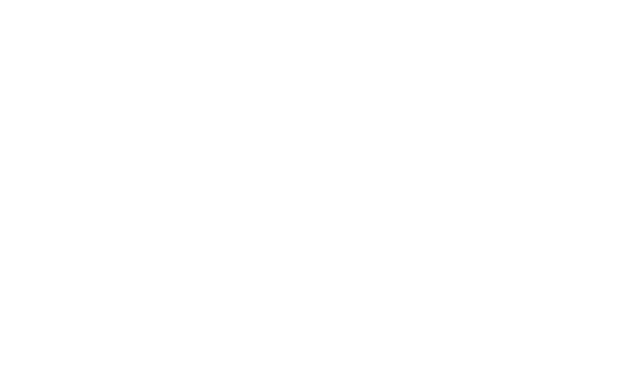
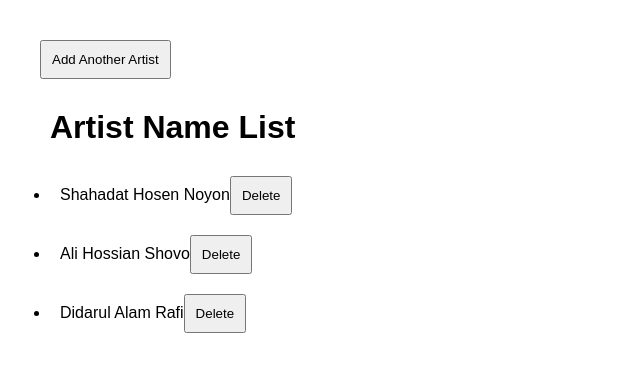
Before and after one commit to noyon8987/008_INTERACTIVE_REACT_TUTORIAL_PRACTICE_008, a React (Vite) app in the folder React_Tutorial/: page / in a window 1280 px wide. Shown: the top 372 px of the page, without its empty margins (0-640 px from the left). Built offline with nearby package versions, Linux system fonts and the light colour scheme.

Commit message:
React Start Management is Added

```diff
--- a/React_Tutorial/src/App.jsx
+++ b/React_Tutorial/src/App.jsx
@@ -5,6 +5,8 @@
 import ForEach from "./components/ForEach";
 import Map from "./components/Map";
 import Filter from "./components/Filter";
+import Count_State from "./state_components/Count_State";
+import Array_State from "./state_components/Array_State";
 
 export default function App() {
   return (
@@ -14,6 +16,8 @@
     {/* <ForEach/> */}
     {/* <Map/> */}
     {/* <Filter/> */}
+    {/* <Count_State/> */}
+    <Array_State/>
     </>
   )
 }
--- /dev/null
+++ b/React_Tutorial/src/database/Array_Data.jsx
@@ -0,0 +1,6 @@
+const artists = [
+  { id: 0, name: "Shahadat Hosen Noyon" },
+  { id: 1, name: "Ali Hossian Shovo" },
+  { id: 2, name: "Didarul Alam Rafi" },
+];
+export default artists;
--- /dev/null
+++ b/React_Tutorial/src/state_components/Array_State.jsx
@@ -0,0 +1,36 @@
+import { useState } from "react";
+import intialArtists from "../database/Array_Data";
+
+export default function Array_State() {
+  const [artists, setArtists] = useState(intialArtists);
+
+  const handleAddArtist = () => {
+    const newArtist = { id: 4, name: "Nijam Uddin Faroki" };
+    const addArtist = [...artists, newArtist];
+    setArtists(addArtist);
+  };
+
+  const handleDelete = (id) => {
+    const artistsArray = artists.filter((artist) => artist.id !== id);
+    setArtists(artistsArray);
+  };
+
+  return (
+    <>
+      <div>
+        <button onClick={handleAddArtist}>Add Another Artist</button>
+      </div>
+      <div>
+        <h1>Artist Name List</h1>
+        <ul>
+          {artists.map((artist) => (
+            <li key={artist.id}>
+              {artist.name}
+              <button onClick={() => handleDelete(artist.id)}>Delete</button>
+            </li>
+          ))}
+        </ul>
+      </div>
+    </>
+  );
+}
--- /dev/null
+++ b/React_Tutorial/src/state_components/Count_State.jsx
@@ -0,0 +1,31 @@
+import { useState } from "react";
+import "../style.css";
+
+export default function Count_State() {
+  const [count, setCount] = useState(0);
+
+  const handleIncrement = () => {
+    //! This is Call Batch Updated!
+    // setCount(count + 1);
+
+    //? This is Call Updater Function!
+    setCount((prevCount) => prevCount + 1);
+  };
+
+  const handleDecrement = () => {
+    //! This is Call Batch Updated!
+    // setCount(count - 1);
+
+    //? This is Call Updater Function!
+    setCount((prevCount) => prevCount - 1);
+  };
+
+  return (
+    <>
+      <h1>Count State Randering</h1>
+      <h2>Count: {count}</h2>
+      <button onClick={handleDecrement}>Decrement</button>
+      <button onClick={handleIncrement}>Increment</button>
+    </>
+  );
+}
```
